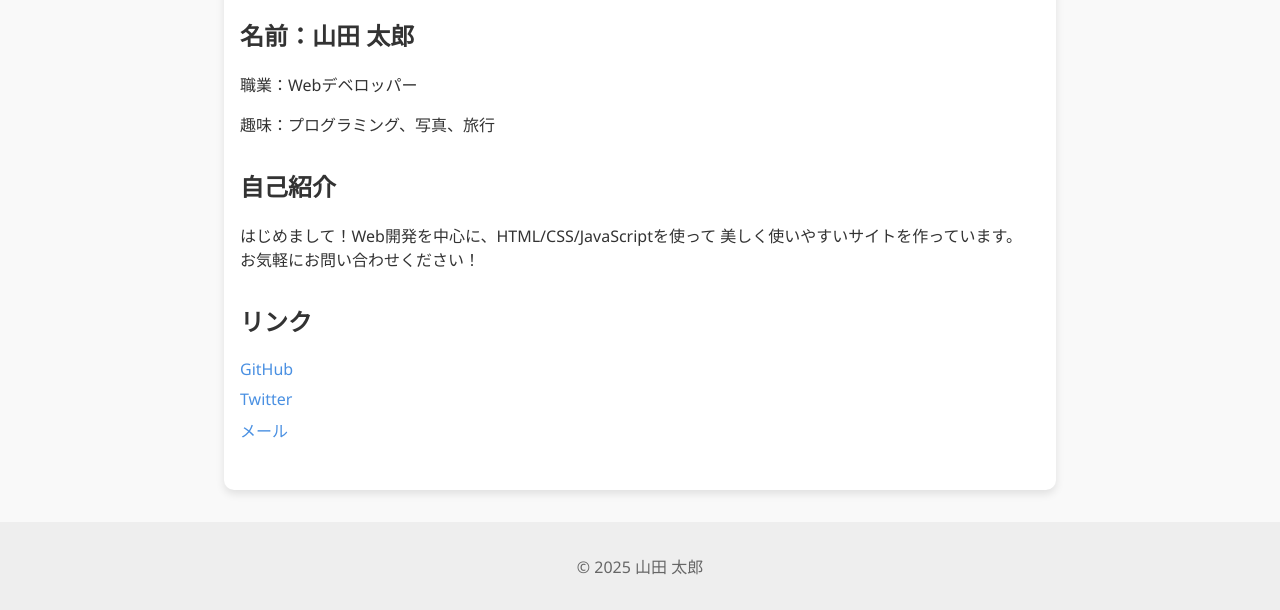
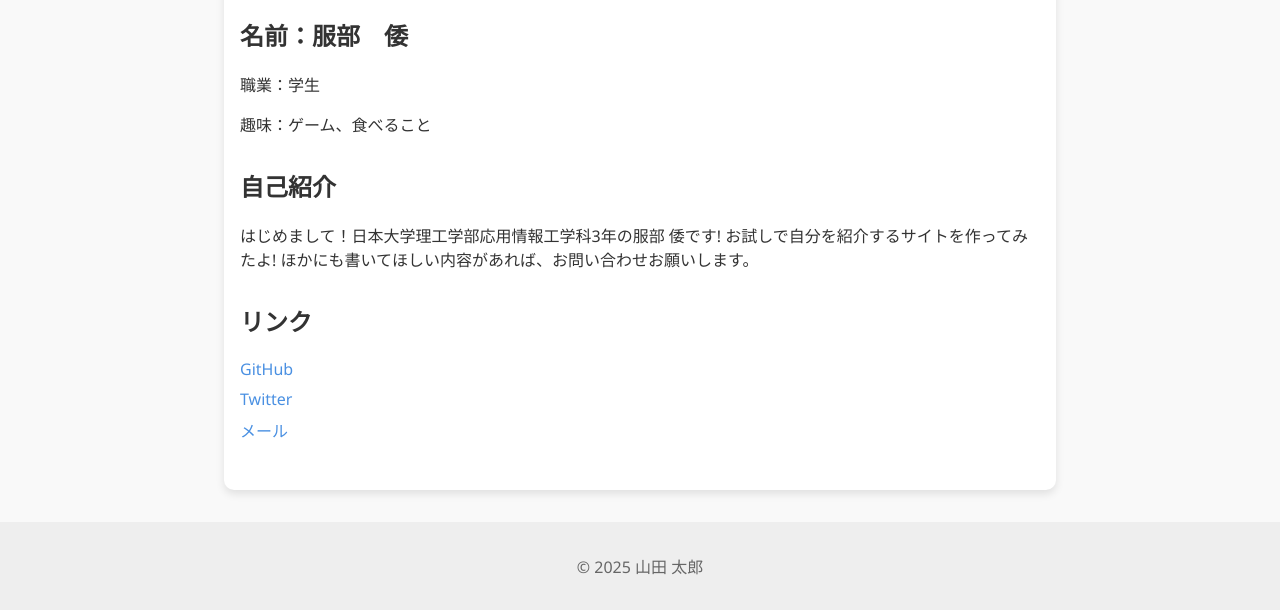
Before and after one commit to yama-pixiv/yamato-file, a plain HTML site: page index.html in a window 1280 px wide. Shown: the part 268-878 px from the top of the page. Drawn offline with Linux system fonts and the light colour scheme.

Commit message:
Update index.html

```diff
--- a/index.html
+++ b/index.html
@@ -15,17 +15,17 @@
   <main>
     <section class="profile">
       <img src="your-photo.jpg" alt="プロフィール写真" />
-      <h2>名前：山田 太郎</h2>
-      <p>職業：Webデベロッパー</p>
-      <p>趣味：プログラミング、写真、旅行</p>
+      <h2>名前：服部　倭</h2>
+      <p>職業：学生</p>
+      <p>趣味：ゲーム、食べること</p>
     </section>
 
     <section class="about">
       <h2>自己紹介</h2>
       <p>
-        はじめまして！Web開発を中心に、HTML/CSS/JavaScriptを使って
-        美しく使いやすいサイトを作っています。
-        お気軽にお問い合わせください！
+        はじめまして！日本大学理工学部応用情報工学科3年の服部 倭です!
+        お試しで自分を紹介するサイトを作ってみたよ!
+        ほかにも書いてほしい内容があれば、お問い合わせお願いします。
       </p>
     </section>
 
```
